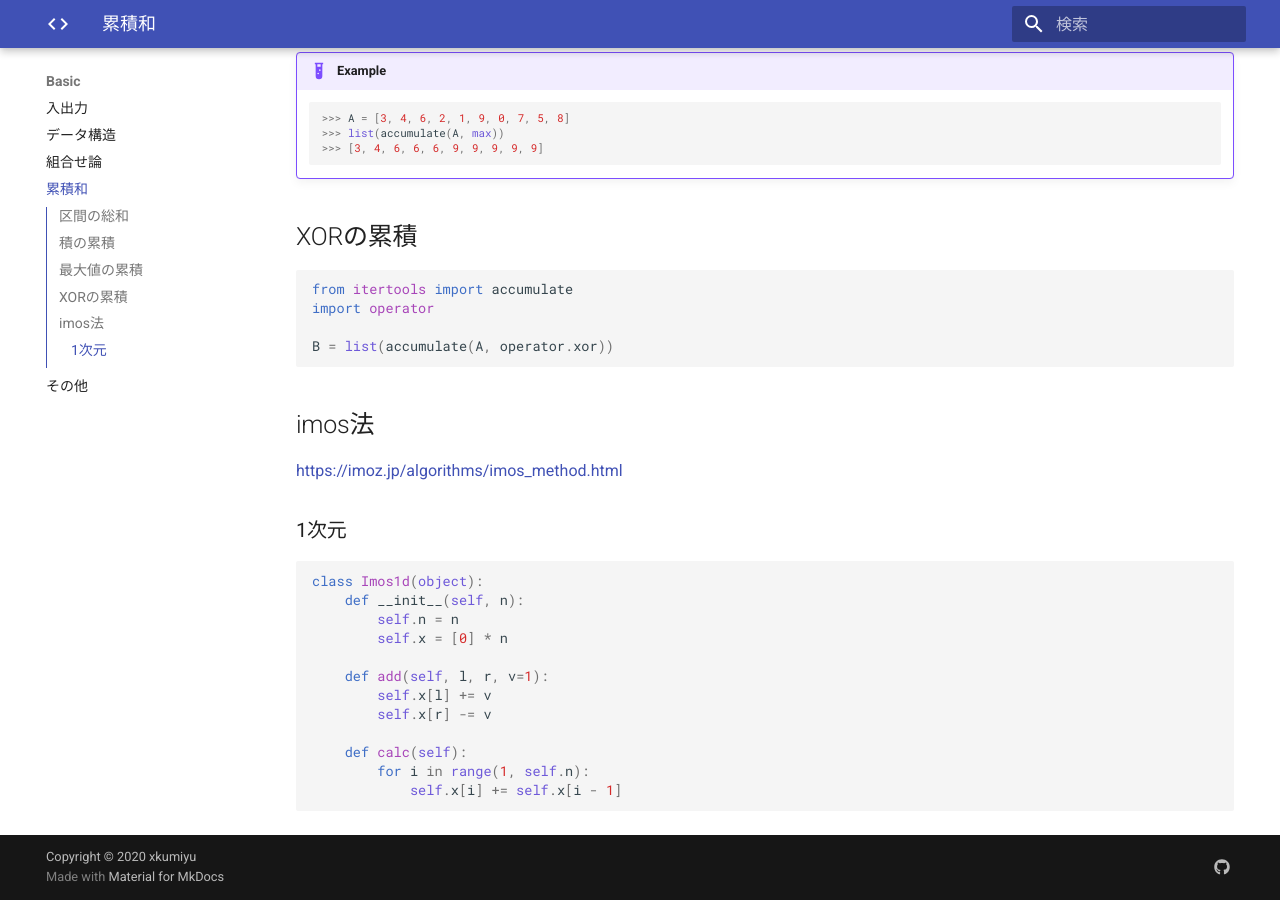
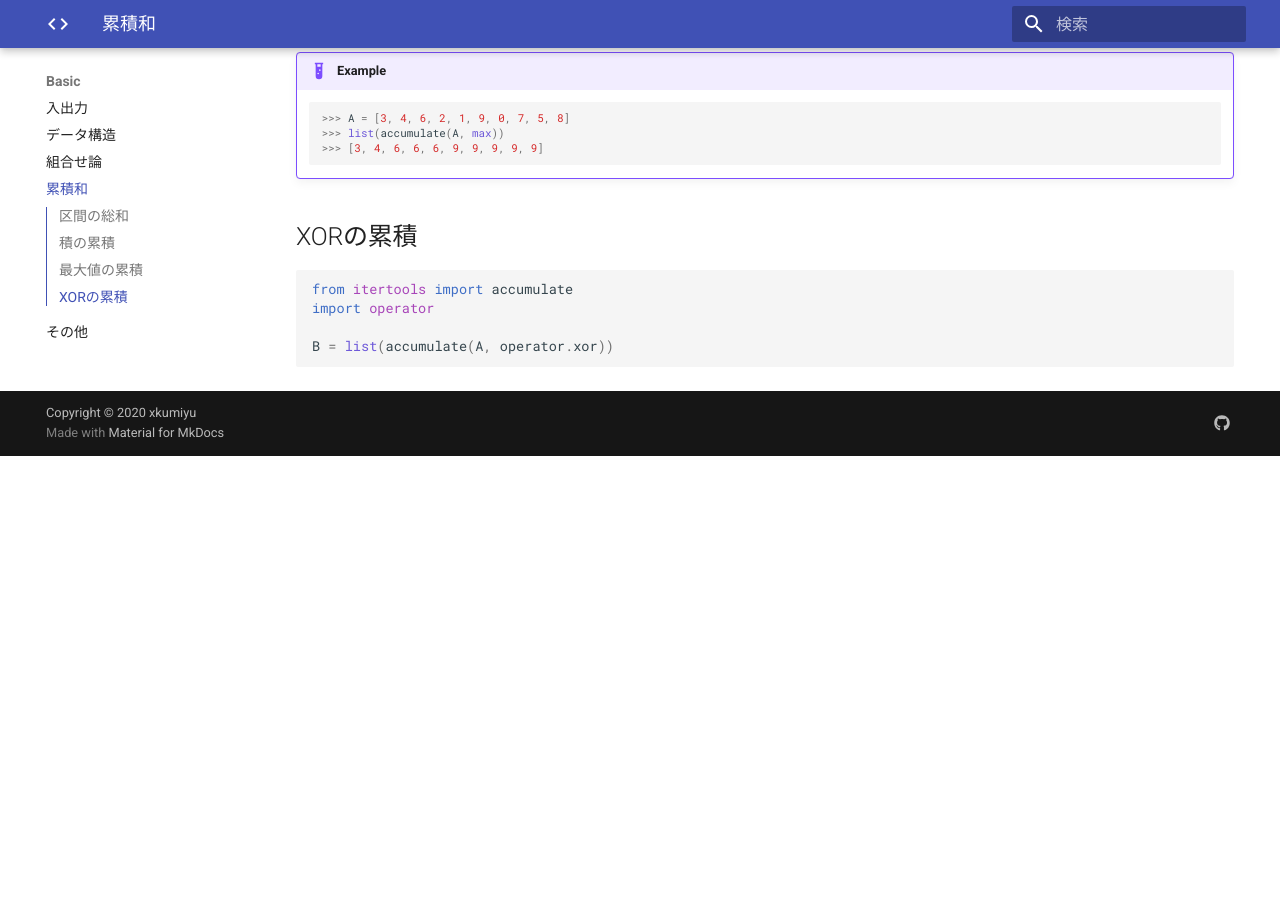
Before and after one commit to xkumiyu/coding-challenge-note, an MkDocs documentation site: the page built from docs/basic/accumulation.md, in a window 1280 px wide and 900 px high, scrolled down 1086 px. Built offline with MkDocs 1.6.1 and Material for MkDocs 9.7.7, drawn with Linux system fonts in a browser that asks for light colours; formulas are drawn with MathJax 3; after the commit the page ends 1542 px from its top, so only the background shows below that.

Commit message:
add imos method

````diff
--- a/docs/basic/accumulation.md
+++ b/docs/basic/accumulation.md
@@ -62,24 +62,3 @@
 
 B = list(accumulate(A, operator.xor))
 ```
-
-## imos法
-
-<https://imoz.jp/algorithms/imos_method.html>
-
-### 1次元
-
-```py
-class Imos1d(object):
-    def __init__(self, n):
-        self.n = n
-        self.x = [0] * n
-
-    def add(self, l, r, v=1):
-        self.x[l] += v
-        self.x[r] -= v
-
-    def calc(self):
-        for i in range(1, self.n):
-            self.x[i] += self.x[i - 1]
-```
--- a/mkdocs.yml
+++ b/mkdocs.yml
@@ -87,4 +87,6 @@
       - bit全探索: algorithms/bit_brute_force.md
     - Data Structure:
       - Union Find: algorithms/union_find.md
-      - Weighted Union Find: algorithms/weighted_union_find.md
+      - 重み付きUnion Find: algorithms/weighted_union_find.md
+    - Other:
+      - いもす法: algorithms/imos_method.md
````
Also changed, not shown: docs/algorithms/imos_method.md (added, +45 -0 lines).
